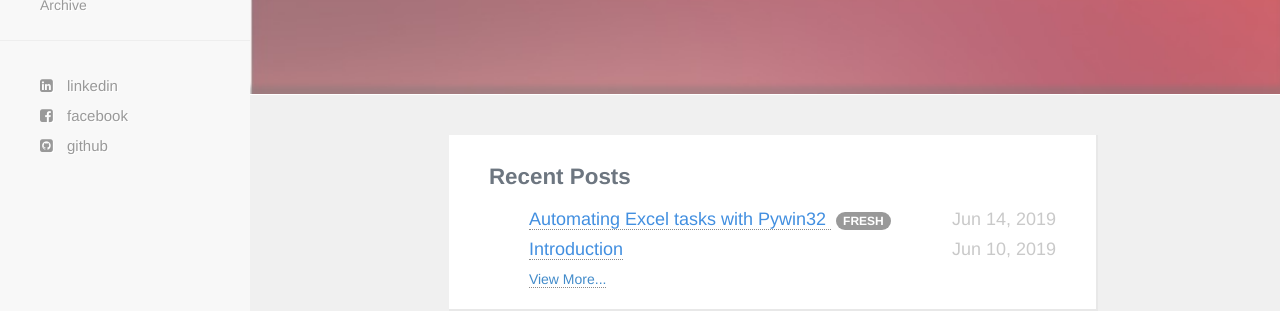
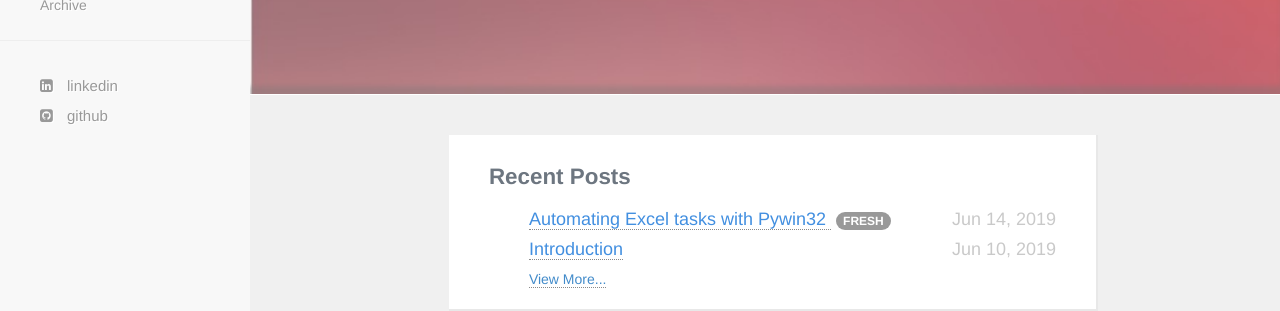
Before and after one commit to jpereiran/jpereiran.github.io, a Jekyll site: the page built from index.html, in a window 1280 px wide. Shown: the part 269-580 px from the top of the page. Built offline with Jekyll 4.4.1, drawn with Linux system fonts in a browser that asks for light colours; nearby versions of some CDN libraries.

Commit message:
Update navigation.html

```diff
--- a/_includes/navigation.html
+++ b/_includes/navigation.html
@@ -35,7 +35,6 @@
     <hr />
     <div id="social-wrapper">
       <li> <a href="{{ site.linkedin }}"><i class="fa fa-linkedin-square"></i> linkedin</a> </li>
-      <li> <a href="{{ site.facebook }}"><i class="fa fa-facebook-square"></i> facebook</a></li>
       <li> <a href="{{ site.github }}"><i class="fa fa-github-square"></i> github</a> </li>
     </div>
   </ul>
```
